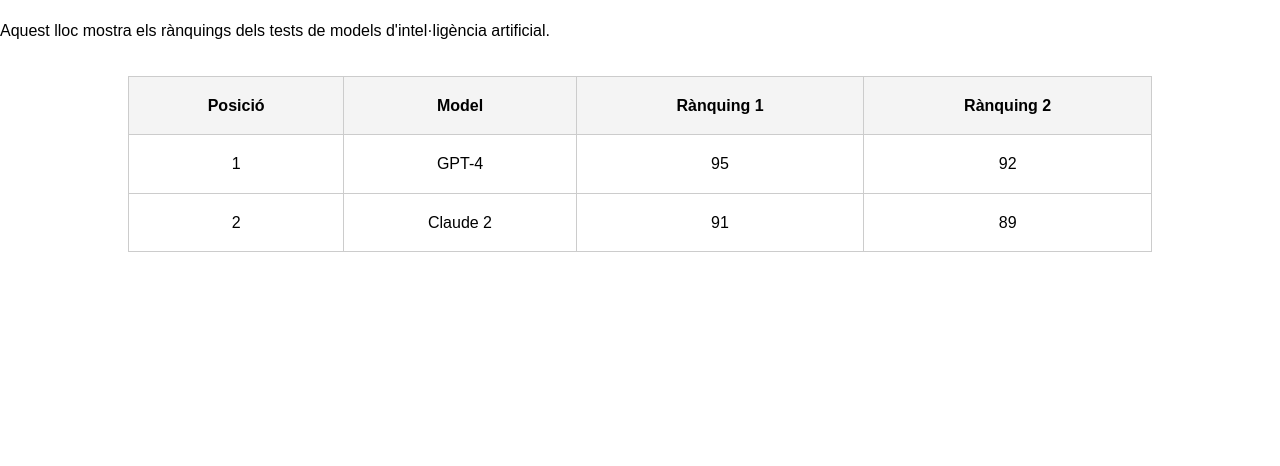
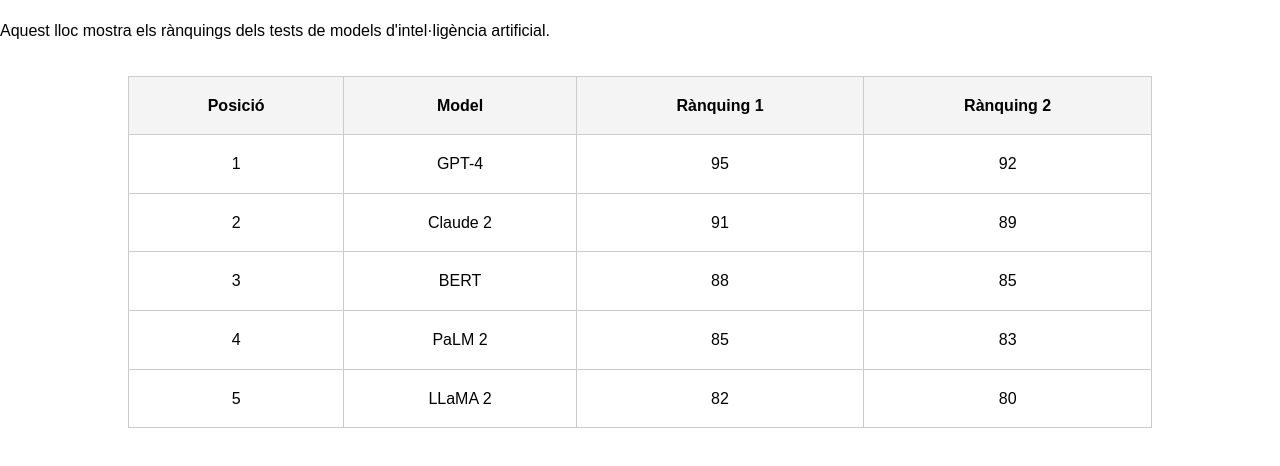
Before and after one commit to gcjordi/AIsysTesting, a plain HTML site: page index.html in a window 1280 px wide. Shown: the part 108-574 px from the top of the page. Drawn offline with Linux system fonts and the light colour scheme.

Commit message:
Update index.html

```diff
--- a/index.html
+++ b/index.html
@@ -29,6 +29,24 @@
                 <td>91</td>
                 <td>89</td>
             </tr>
+            <tr>
+                <td>3</td>
+                <td>BERT</td>
+                <td>88</td>
+                <td>85</td>
+            </tr>
+            <tr>
+                <td>4</td>
+                <td>PaLM 2</td>
+                <td>85</td>
+                <td>83</td>
+            </tr>
+            <tr>
+                <td>5</td>
+                <td>LLaMA 2</td>
+                <td>82</td>
+                <td>80</td>
+            </tr>
         </tbody>
     </table>
 </body>
```
